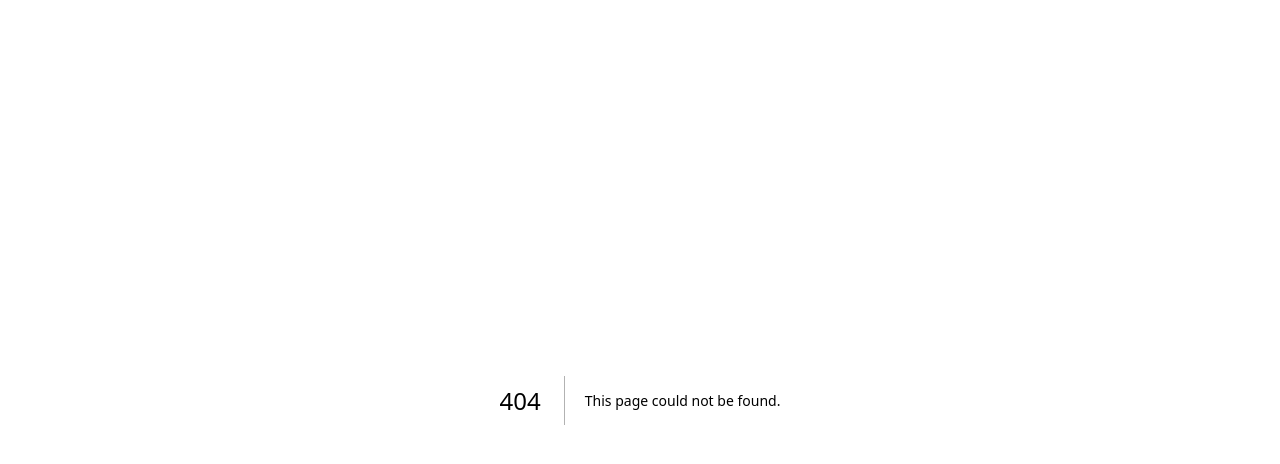
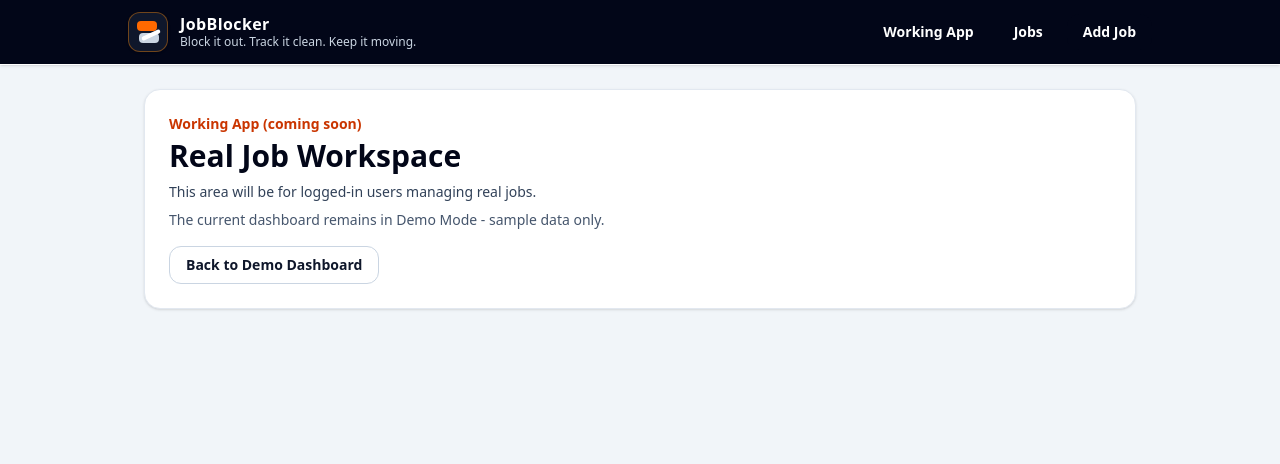
Before and after one commit to CoreBond/jobblocker, a Next.js app: page /app in a window 1280 px wide. Before the commit this address had no page. Shown: the top 464 px of the page. Built offline with nearby package versions, Linux system fonts and the light colour scheme.

Commit message:
Separate demo from working app area

```diff
--- /dev/null
+++ b/app/app/page.tsx
@@ -0,0 +1,33 @@
+import Link from "next/link";
+import { AppHeader } from "@/components/layout/app-header";
+import { Button } from "@/components/ui/button";
+import { Card, CardContent } from "@/components/ui/card";
+
+export default function WorkingAppLandingPage() {
+  return (
+    <div className="min-h-screen bg-slate-100">
+      <AppHeader />
+
+      <main className="mx-auto max-w-5xl px-4 py-6">
+        <Card>
+          <CardContent className="p-6">
+            <p className="text-sm font-bold text-orange-700">Working App (coming soon)</p>
+            <h1 className="mt-1 text-3xl font-black text-slate-950">Real Job Workspace</h1>
+            <p className="mt-2 text-sm text-slate-700">
+              This area will be for logged-in users managing real jobs.
+            </p>
+            <p className="mt-2 text-sm text-slate-600">
+              The current dashboard remains in Demo Mode - sample data only.
+            </p>
+
+            <div className="mt-4">
+              <Button asChild variant="outline">
+                <Link href="/">Back to Demo Dashboard</Link>
+              </Button>
+            </div>
+          </CardContent>
+        </Card>
+      </main>
+    </div>
+  );
+}
--- a/app/jobs/page.tsx
+++ b/app/jobs/page.tsx
@@ -139,6 +139,7 @@ export default function JobsPage() {
           <div>
             <h1 className="text-2xl font-black text-slate-950">Jobs</h1>
             <p className="text-sm text-slate-600">Active jobs and their next permit or inspection step.</p>
+            <p className="mt-1 text-sm font-semibold text-orange-700">Demo Mode - sample data only.</p>
           </div>
 
           {!isDemoMode ? (
--- a/app/page.tsx
+++ b/app/page.tsx
@@ -245,6 +245,12 @@ export default function DashboardPage() {
                 <p className="mt-2 text-sm text-slate-600">
                   Track jobs, permits, inspections, notes, and next actions without turning your business into a software project.
                 </p>
+                <p className="mt-2 text-sm font-semibold text-orange-700">Demo Mode - sample data only.</p>
+                <div className="mt-3">
+                  <Button asChild variant="outline">
+                    <Link href="/app">Go to Working App (coming soon)</Link>
+                  </Button>
+                </div>
                 <p className="mt-3 text-xs font-semibold text-slate-500">Last updated: {lastUpdatedLabel}</p>
               </CardContent>
             </Card>
--- a/components/layout/app-header.tsx
+++ b/components/layout/app-header.tsx
@@ -35,6 +35,9 @@ export function AppHeader() {
         </Link>
         <nav className="flex items-center gap-2">
           <Button asChild variant="ghost" className="text-white hover:bg-slate-800">
+            <Link href="/app">Working App</Link>
+          </Button>
+          <Button asChild variant="ghost" className="text-white hover:bg-slate-800">
             <Link href="/jobs">Jobs</Link>
           </Button>
           {!isDemoMode ? (
```
